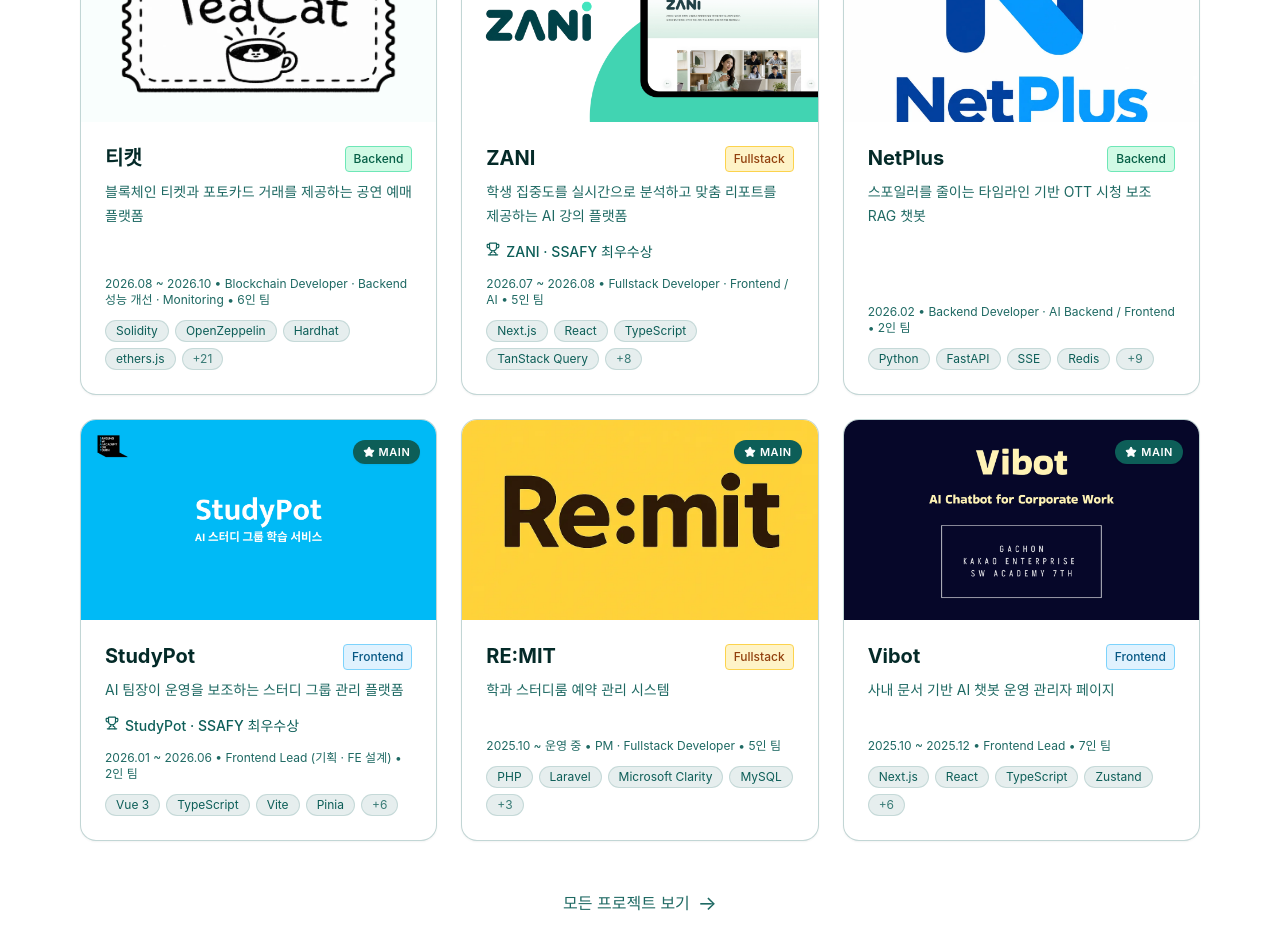
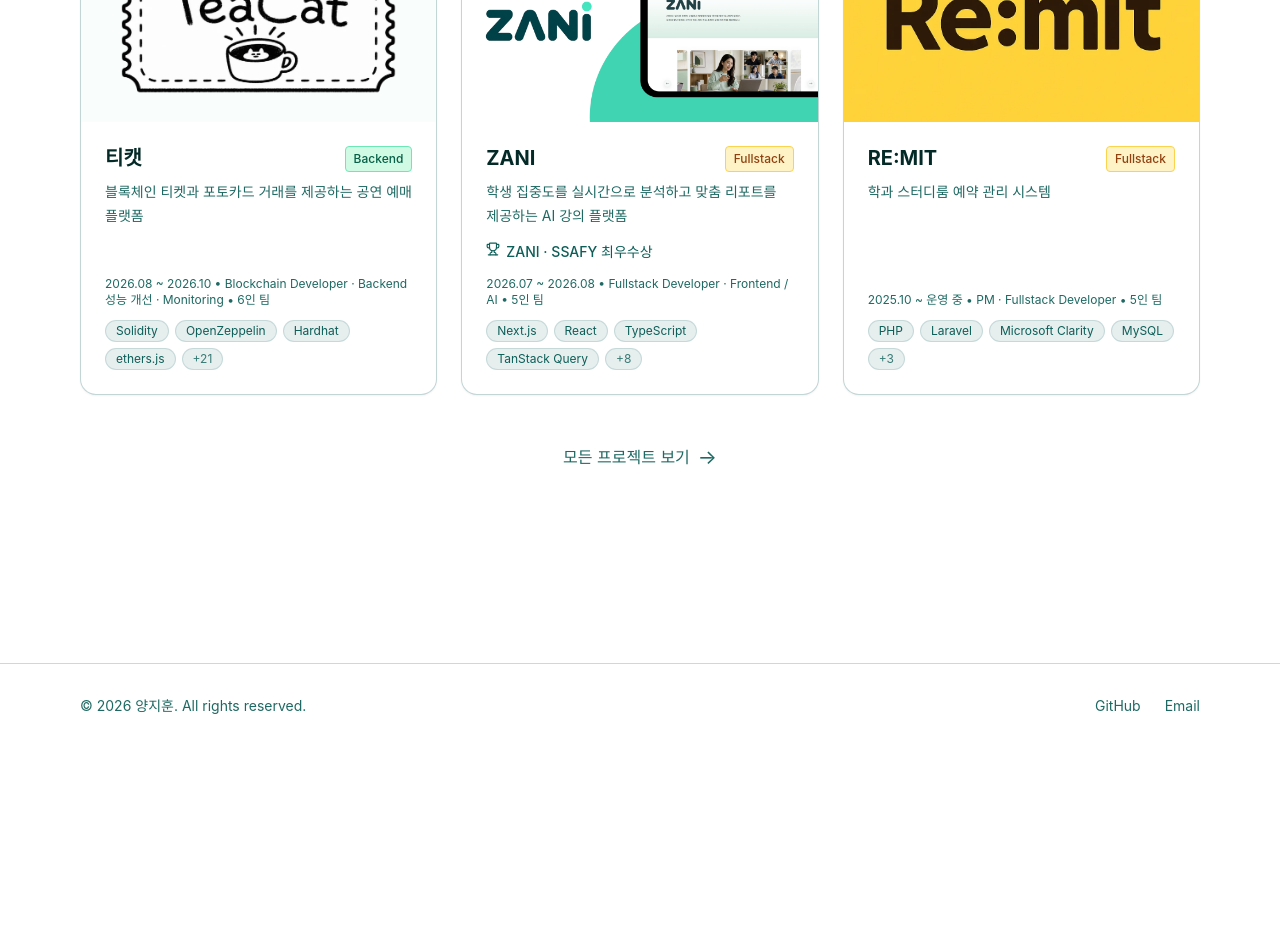
Before and after one commit to yangjihun/portfolio, a Next.js app: page / in a window 1280 px wide. Shown: the part 1500-2450 px from the top of the page. After the commit the page ends 2248 px from the top, so only its background shows below. Built offline with nearby package versions, Linux system fonts and the light colour scheme; no server answers.

Commit message:
feat: 메인 프로젝트 개수 조정

```diff
--- a/src/data/projects.ts
+++ b/src/data/projects.ts
@@ -2096,7 +2096,7 @@
 );
 
 /** 대표 프로젝트. 여기 적힌 순서대로 홈·프로젝트 페이지 상단에 노출된다 */
-const FEATURED_PROJECT_IDS = ['teacat', 'zani', 'netplus', 'studypot', 'studyroom-reservation', 'kakao-enterprise-pbl'];
+const FEATURED_PROJECT_IDS = ['teacat', 'zani', 'studyroom-reservation'];
 
 export const isFeaturedProject = (id: string) => FEATURED_PROJECT_IDS.includes(id);
 
```
